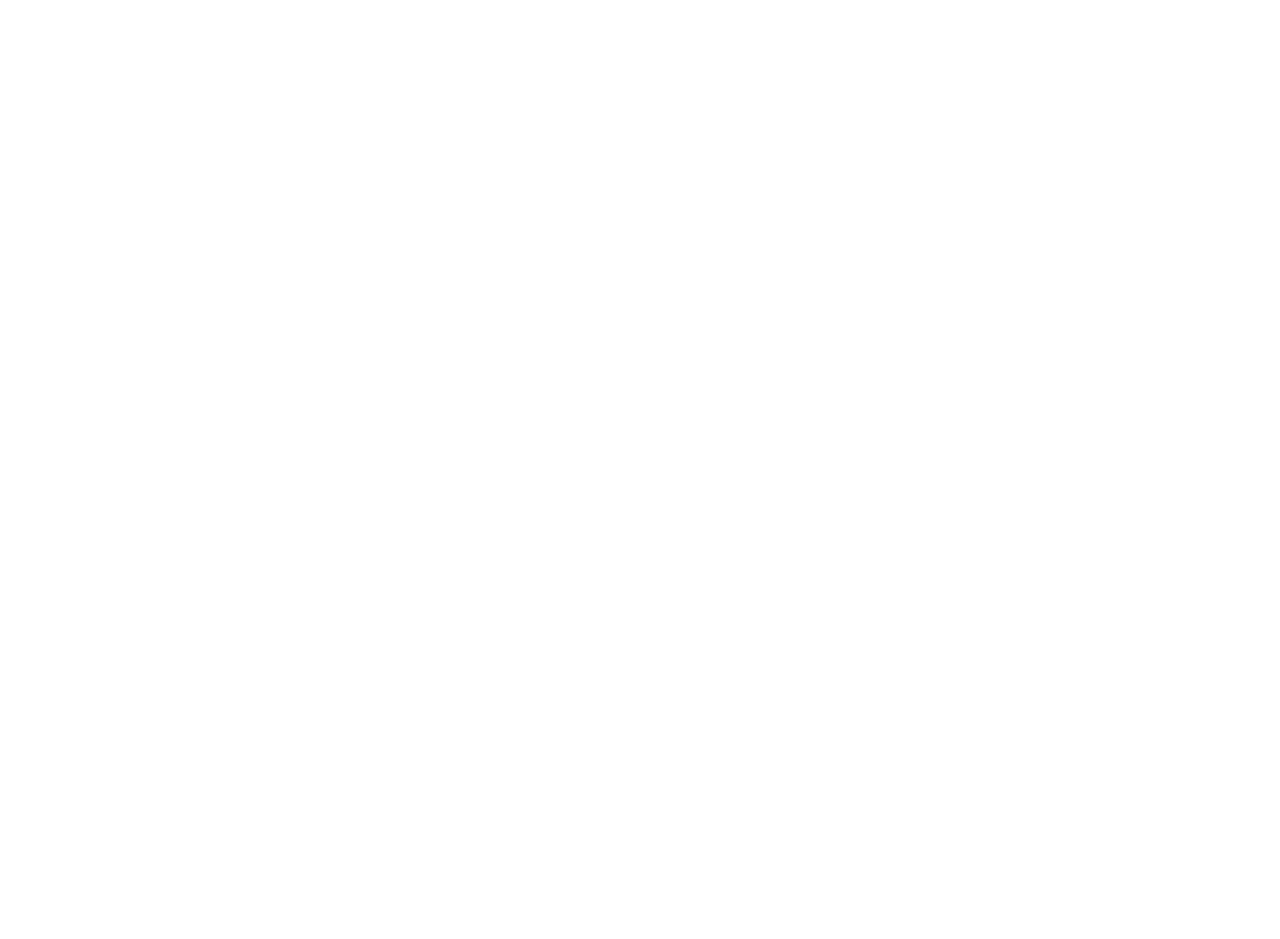
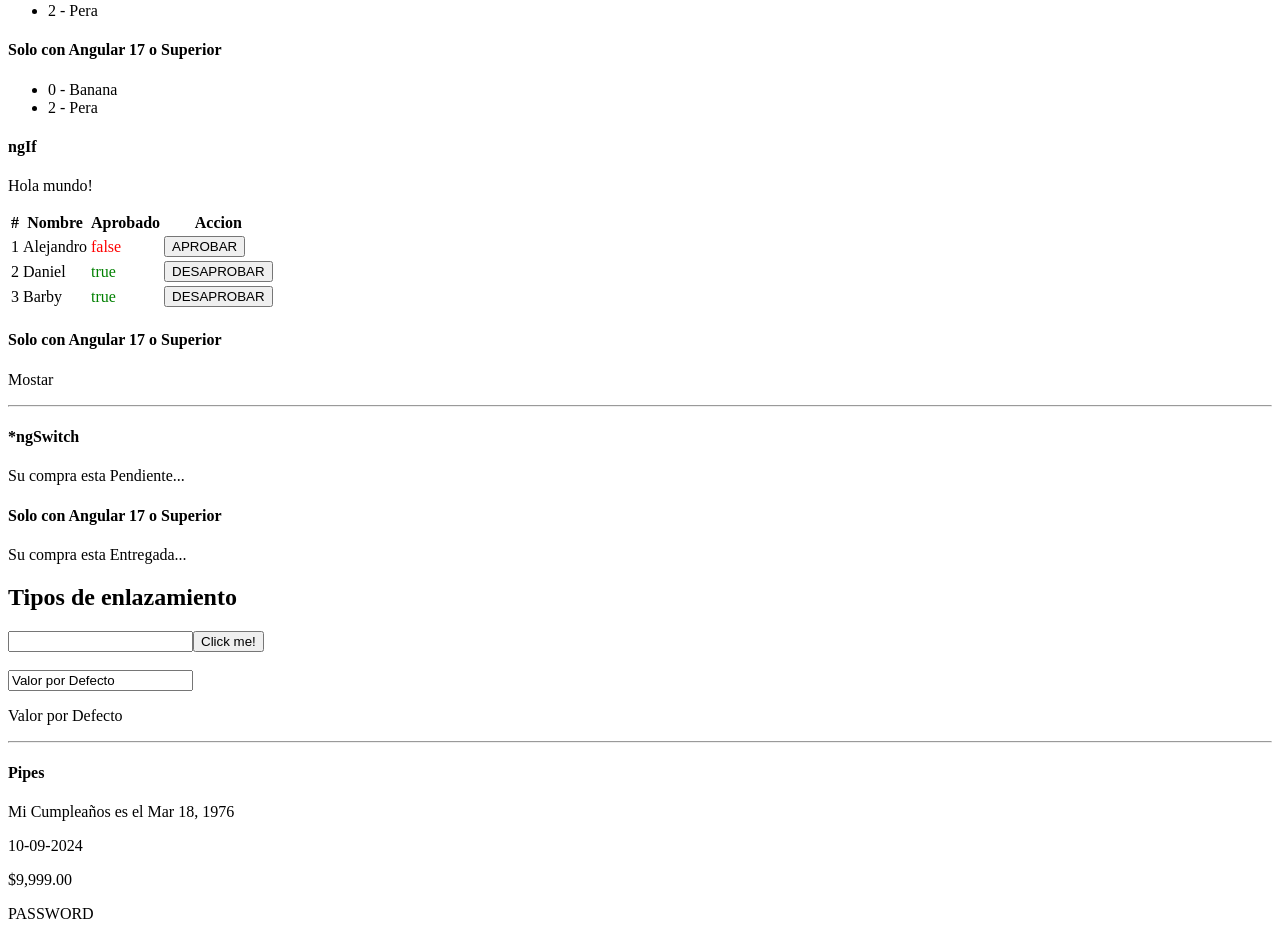
Before and after one commit to Drako01/angular__59435, an Angular app in the folder angular__59435/: page / in a window 1280 px wide. Shown: the part 1080-2019 px from the top of the page. Before the commit the page ends 919 px from the top, so only its background shows below. Built offline with nearby package versions, Linux system fonts and the light colour scheme.

Commit message:
Clase 04

```diff
--- a/angular__59435/src/app/app.component.html
+++ b/angular__59435/src/app/app.component.html
@@ -7,4 +7,4 @@
   {{ persona | json }}
   <app-students />
 </app-main-wapper>
-<router-outlet />
+<!-- <router-outlet /> -->
--- a/angular__59435/src/app/app.module.ts
+++ b/angular__59435/src/app/app.module.ts
@@ -9,6 +9,7 @@
 import { HeaderAppComponent } from './components/header-app/header-app.component';
 import { StudentsComponent } from './pages/students/students.component';
 import { RoudedBlockDirective } from './shared/rouded-block.directive';
+import { FormsModule } from '@angular/forms';
 
 @NgModule({
     declarations: [
@@ -22,7 +23,8 @@
     ],
     imports: [
         BrowserModule,
-        AppRoutingModule
+        AppRoutingModule,
+        FormsModule
     ],
     providers: [],
     bootstrap: [AppComponent]
--- /dev/null
+++ b/angular__59435/src/app/models/index.ts
@@ -0,0 +1,4 @@
+export interface Alumno {
+  nombre: string;
+  estaAprobado: boolean;
+}
--- a/angular__59435/src/app/pages/students/students.component.html
+++ b/angular__59435/src/app/pages/students/students.component.html
@@ -47,8 +47,129 @@
 
 
 <p appRoudedBlock>
-  Directiva personalizada
+  Directiva personalizada en un P
 </p>
 <h3 appRoudedBlock>
-  Directiva personalizada H3
+  Directiva personalizada en un H3
 </h3>
+
+<hr>
+
+<h3>Directivas Estructurales</h3>
+<h4>ngFor</h4>
+<ul>
+  <li *ngFor="let fruta of frutas; let i = index">
+    {{i}} - {{fruta}}
+  </li>
+</ul>
+<h4>Solo con Angular 17 o Superior</h4>
+<ul>
+  @for (fruta of frutas; track $index){
+    <li *ngIf="$index !== 1">{{$index}} - {{fruta}}</li>
+  }
+</ul>
+<h4>ngIf</h4>
+
+<p *ngIf="mostrarParrafo; else noMostrarParrafoP">
+  Hola mundo!
+</p>
+<ng-template #noMostrarParrafoP>
+  <p>Hola mundo!</p>
+</ng-template>
+
+<table>
+  <thead>
+    <tr>
+      <th>#</th>
+      <th>Nombre</th>
+      <th>Aprobado</th>
+      <th>Accion</th>
+    </tr>
+  </thead>
+  <tbody>
+    <tr *ngFor="let alumno of alumnos; let i = index">
+      <td>{{ i + 1 }}</td>
+      <td>{{ alumno.nombre }}</td>
+      <td [ngClass]="alumno.estaAprobado ? 'success' : 'error'">
+        {{ alumno.estaAprobado }}
+      </td>
+      <td>
+        <button (click)="alumno.estaAprobado = !alumno.estaAprobado">
+          {{ alumno.estaAprobado ? "DESAPROBAR" : "APROBAR" }}
+        </button>
+      </td>
+    </tr>
+  </tbody>
+</table>
+
+
+<p *ngIf="noMostrarParrafo">
+  Hola mundo!
+</p>
+<h4>Solo con Angular 17 o Superior</h4>
+@if (mostrarParrafo) {
+  <p>Mostar</p>
+}@else{
+  <p>Ocultar</p>
+}
+
+
+<hr>
+
+<h4>*ngSwitch</h4>
+
+<ng-container [ngSwitch]="conditionExpression">
+
+  <div *ngSwitchCase="'Pendiente'">
+    <p>Su compra esta Pendiente...</p>
+  </div>
+  <div *ngSwitchCase="'Aprobada'">
+    <p>Su compra esta Aprobada...</p>
+  </div>
+  <div *ngSwitchCase="'Entregada'">
+    <p>Su compra esta Entregada...</p>
+  </div>
+
+</ng-container>
+
+<h4>Solo con Angular 17 o Superior</h4>
+
+@switch (conditionExpression17) {
+  @case ('Pendiente'){
+  <p>Su compra esta Pendiente...</p>
+  }
+  @case ('Aprobada'){
+    <p>Su compra esta Aprobada...</p>
+  }
+  @case ('Entregada'){
+    <p>Su compra esta Entregada...</p>
+  }
+}
+<h2>Tipos de enlazamiento</h2>
+
+<!-- ONE WAY BINDING -->
+<input [type]="inputType" />
+<!-- ENTRADA DE DATOS PARA EL INPUT-->
+<button (click)="inputType = 'password'">Click me!</button>
+<!-- SALIDA DE DATOS DESDE EL BOTON-->
+
+
+<br><br>
+<!-- TWO WAY BINDING -->
+<input [(ngModel)]="inputValor" type="text" />
+
+<p>{{ inputValor }}</p>
+
+<hr>
+
+<h4>Pipes</h4>
+
+<p>Mi Cumpleaños es el {{ birthday | date }}</p>
+
+<p>{{ today | date : "dd-MM-YYYY" }}</p>
+
+<p>{{ price | currency }}</p>
+
+<p>{{ inputType | uppercase }}</p>
+<p>{{ inputType | lowercase }}</p>
+<p>{{ inputType | titlecase }}</p>
--- a/angular__59435/src/app/pages/students/students.component.ts
+++ b/angular__59435/src/app/pages/students/students.component.ts
@@ -1,4 +1,6 @@
 import { Component } from '@angular/core';
+import { Alumno } from '../../models';
+
 
 @Component({
   selector: 'app-students',
@@ -8,13 +10,41 @@
 export class StudentsComponent {
   inputType = 'password';
   hayError = false;
+
+  conditionExpression: string = 'Pendiente';
+  conditionExpression17: string = 'Entregada';
+
+  inputValor = 'Valor por Defecto';
+
   persona = {
     id: 1,
     nombre: "Alejandro",
     apellido: "Di Stefano",
     email: "alejandro@mil.com"
   }
+  price = 9999;
 
+  today = new Date();
+  birthday = new Date(1976, 2, 18);
+
+  alumnos: Alumno[] = [
+    {
+      nombre: 'Alejandro',
+      estaAprobado: false,
+    },
+    {
+      nombre: 'Daniel',
+      estaAprobado: true,
+    },
+    {
+      nombre: 'Barby',
+      estaAprobado: true,
+    },
+  ];
+
+  frutas = ['Banana', 'Manzana', 'Pera'];
+  mostrarParrafo = true;
+  noMostrarParrafo = false;
   alternarInputType():void {
     if(this.inputType === 'password') {
       this.inputType = 'text'
--- a/angular__59435/src/app/shared/rouded-block.directive.ts
+++ b/angular__59435/src/app/shared/rouded-block.directive.ts
@@ -11,7 +11,7 @@
     elementRef.nativeElement.textContent = 'Este texto fue manipulado desde appRoudedBlock';
     elementRef.nativeElement.style.backgroundColor = 'yellow';
     elementRef.nativeElement.style.padding = '10px';
-    elementRef.nativeElement.style.margin = '10px';
+    elementRef.nativeElement.style.margin = '20px 80px';
     elementRef.nativeElement.style.borderRadius = '10px';
     elementRef.nativeElement.style.color = 'blue';
     if (elementRef.nativeElement.tagName === 'P') {
```
